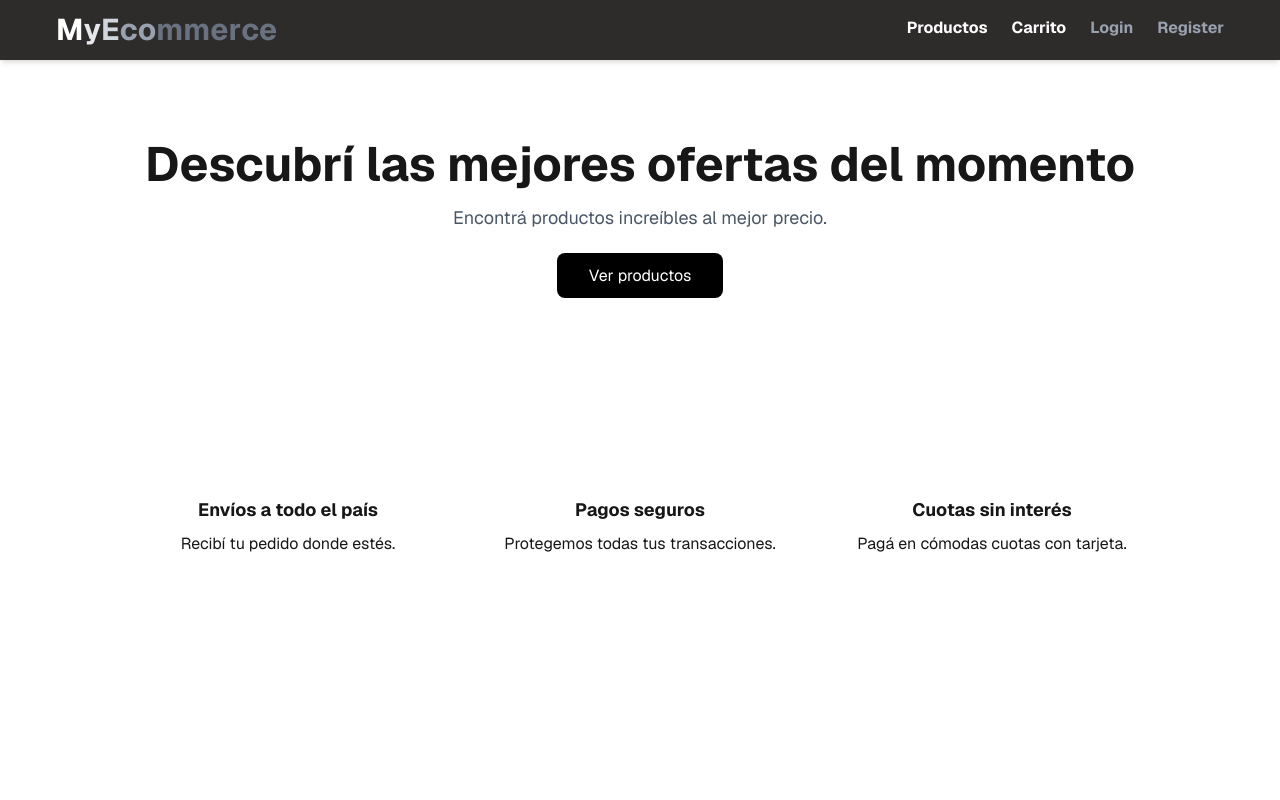
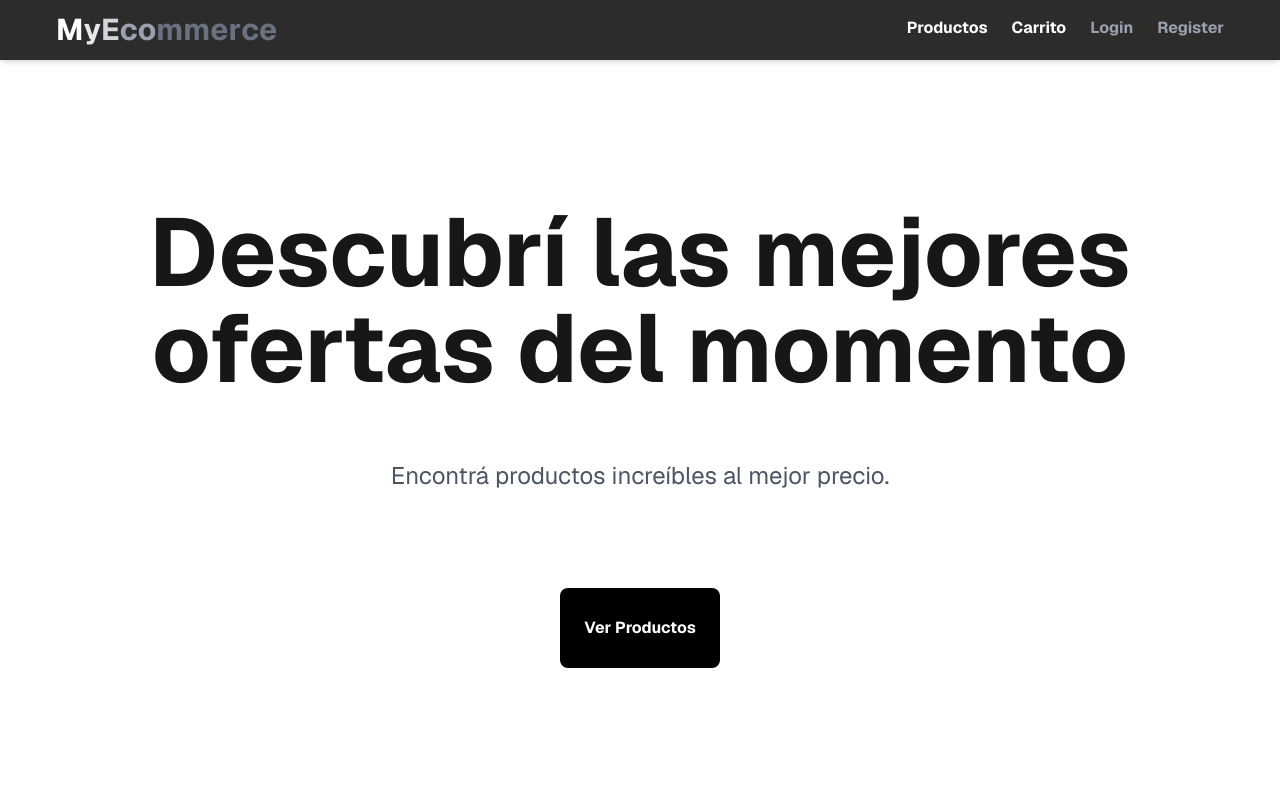
Before and after one commit to AlexisLerch/e-commers, a Next.js app: page / in a window 1280 px wide. Shown: the top 800 px of the page. Built offline with nearby package versions, Linux system fonts and the light colour scheme; no server answers; the database is empty.

Commit message:
feat: animacion y nuevo diseños

```diff
--- a/app/globals.css
+++ b/app/globals.css
@@ -113,3 +113,19 @@ input[type="number"] {
     stroke-dashoffset: 0;
   }
 }
+
+@keyframes border {
+  0% {
+    background-position: left top;
+  }
+  50% {
+    background-position: right bottom;
+  }
+  100% {
+    background-position: left top;
+  }
+}
+
+.animate-border {
+  animation: border 3s linear infinite;
+}
--- a/components/home/BenefitsSection.tsx
+++ b/components/home/BenefitsSection.tsx
@@ -1,22 +1,50 @@
+"use client";
+
+import { motion } from "framer-motion";
+
 export default function BenefitsSection() {
+  const benefits = [
+    {
+      title: "Envíos a todo el país",
+      description: "Recibí tu pedido donde estés.",
+    },
+    {
+      title: "Pagos seguros",
+      description: "Protegemos todas tus transacciones.",
+    },
+    {
+      title: "Cuotas sin interés",
+      description: "Pagá en cómodas cuotas con tarjeta.",
+    },
+  ];
+
   return (
-    <section className="bg-bgMain py-16 px-6">
-      <div className="max-w-5xl mx-auto grid md:grid-cols-3 gap-8 text-center">
-        <div>
-          <h3 className="font-bold text-lg mb-2">Envíos a todo el país</h3>
-          <p className="text-textMain">Recibí tu pedido donde estés.</p>
-        </div>
-
-        <div>
-          <h3 className="font-bold text-lg mb-2">Pagos seguros</h3>
-          <p className="text-textMain">Protegemos todas tus transacciones.</p>
-        </div>
-
-        <div>
-          <h3 className="font-bold text-lg mb-2">Cuotas sin interés</h3>
-          <p className="text-textMain">Pagá en cómodas cuotas con tarjeta.</p>
-        </div>
-      </div>
+    <section className="bg-bgMain py-16 px-6 max-w-6xl items-center mx-auto">
+      <motion.div
+        className="max-w-5xl mx-auto grid md:grid-cols-3 gap-8 text-center"
+        initial="hidden"
+        animate="visible"
+        variants={{
+          hidden: {},
+          visible: { transition: { staggerChildren: 0.2 } },
+        }}
+      >
+        {benefits.map((benefit, i) => (
+          <motion.div
+            key={i}
+            className="p-4"
+            variants={{
+              hidden: { opacity: 0, y: 20 },
+              visible: { opacity: 1, y: 0 },
+            }}
+            whileHover={{ y: -5, scale: 1.03 }} // efecto “lift” al pasar mouse
+            transition={{ duration: 0.5 }}
+          >
+            <h3 className="font-bold text-lg mb-2">{benefit.title}</h3>
+            <p className="text-textMain">{benefit.description}</p>
+          </motion.div>
+        ))}
+      </motion.div>
     </section>
   );
 }
--- /dev/null
+++ b/components/home/CategoriesGridProps.tsx
@@ -0,0 +1,66 @@
+"use client";
+
+import { motion } from "framer-motion";
+import Button from "@/components/ui/Button";
+
+interface Category {
+  id: string;
+  name: string;
+  slug: string;
+}
+
+interface Props {
+  categories: Category[];
+}
+
+export default function CategoriesSectionClient({ categories }: Props) {
+  return (
+    <motion.section
+      initial="hidden"
+      animate="visible"
+      variants={{
+        hidden: {},
+        visible: { transition: { staggerChildren: 0.1 } },
+      }}
+      className="px-4 max-w-1700 mx-auto -mt-10"
+    >
+      {/* Título con animación */}
+      <motion.h2
+        className="text-3xl font-bold mb-6 text-textMain"
+        variants={{
+          hidden: { opacity: 0, y: 20 },
+          visible: { opacity: 1, y: 0 },
+        }}
+      >
+        Categorías
+      </motion.h2>
+
+      {/* Grid de categorías */}
+      <motion.div
+        className="grid grid-cols-2 md:grid-cols-9 gap-4 mb-6"
+        variants={{
+          hidden: {},
+          visible: { transition: { staggerChildren: 0.05 } },
+        }}
+      >
+        {categories.map((category) => (
+          <motion.div
+            key={category.id}
+            variants={{
+              hidden: { opacity: 0, y: 20 },
+              visible: { opacity: 1, y: 0 },
+            }}
+            className="w-29 h-20 " // altura fija para simetría
+          >
+            <Button
+              href={`/category/${category.slug}`}
+              className="w-full h-full flex items-center justify-center"
+            >
+              {category.name}
+            </Button>
+          </motion.div>
+        ))}
+      </motion.div>
+    </motion.section>
+  );
+}
--- a/components/home/CategoriesSection.tsx
+++ b/components/home/CategoriesSection.tsx
@@ -1,30 +1,12 @@
-import Link from "next/link";
 import { prisma } from "@/lib/prisma";
+import CategoriesSectionClient from "./CategoriesGridProps"; // componente cliente
 
 export default async function CategoriesSection() {
   const categories = await prisma.category.findMany({
-    orderBy: {
-      name: "asc",
-    },
+    orderBy: { name: "asc" },
   });
 
   if (!categories.length) return null;
 
-  return (
-    <section className="px-4">
-      <h2 className="text-2xl font-bold mb-6 text-textMain">Categorías</h2>
-
-      <div className="grid grid-cols-2 md:grid-cols-6 gap-4 mb-6">
-        {categories.map((category: (typeof categories)[number]) => (
-          <Link
-            key={category.id}
-            href={`/category/${category.slug}`}
-            className="bg-black p-6 rounded-xl text-center hover:bg-gray-800 transition"
-          >
-            <p className="font-semibold text-white">{category.name}</p>
-          </Link>
-        ))}
-      </div>
-    </section>
-  );
+  return <CategoriesSectionClient categories={categories} />;
 }
--- a/components/home/FeaturedProducts.tsx
+++ b/components/home/FeaturedProducts.tsx
@@ -1,48 +1,18 @@
-import Image from "next/image";
-import Link from "next/link";
 import { prisma } from "@/lib/prisma";
+import FeaturedProductsGrid from "./FeaturedProductsGrid"; // client component
 
 export default async function FeaturedProducts() {
   const products = await prisma.product.findMany({
-    take: 9,
-    orderBy: {
-      createdAt: "desc",
-    },
+    take: 20,
+    orderBy: { createdAt: "desc" },
   });
 
-  if (!products.length) {
-    return null;
-  }
+  if (!products.length) return null;
 
   return (
-    <section className="px-6">
-      <h2 className="text-2xl font-bold mb-6 text-textMain">
-        Productos destacados
-      </h2>
-
-      <div className="grid md:grid-cols-3 gap-8">
-        {products.map((product: (typeof products)[number]) => (
-          <Link
-            key={product.id}
-            href={`/product/${product.slug}`}
-            className="border rounded-xl overflow-hidden hover:shadow-lg transition"
-          >
-            <div className="relative w-full h-60">
-              <Image
-                src={product.image || "/products/default.jpg"}
-                alt={product.name}
-                fill
-                className="object-cover"
-              />
-            </div>
-
-            <div className="p-4">
-              <h3 className="font-semibold text-textMain">{product.name}</h3>
-              <p className="text-white mt-2">${product.price}</p>
-            </div>
-          </Link>
-        ))}
-      </div>
+    <section className="px-2 max-w-10xl items-center mx-auto">
+      {/* Aquí llamás al client component que hace la animación */}
+      <FeaturedProductsGrid products={products} />
     </section>
   );
 }
--- /dev/null
+++ b/components/home/FeaturedProductsGrid.tsx
@@ -0,0 +1,90 @@
+"use client";
+
+import { motion } from "framer-motion";
+import Image from "next/image";
+import Link from "next/link";
+
+interface Product {
+  id: string;
+  name: string;
+  slug: string;
+  price: number;
+  image?: string | null;
+}
+
+interface Props {
+  products: Product[];
+}
+
+export default function FeaturedProductsGrid({ products }: Props) {
+  return (
+    <motion.section
+      initial="hidden"
+      animate="visible"
+      className="px-2 max-w-10xl mx-auto"
+      variants={{
+        hidden: {},
+        visible: { transition: { staggerChildren: 0.08 } },
+      }}
+    >
+      {/* Título fuera del grid */}
+      <motion.h2
+        className="text-3xl font-bold mb-6 text-textMain"
+        variants={{
+          hidden: { opacity: 0, y: 20 },
+          visible: { opacity: 1, y: 0 },
+        }}
+      >
+        Productos Destacados
+      </motion.h2>
+
+      {/* Grid de productos */}
+      <motion.div
+        className="grid md:grid-cols-5 gap-6"
+        variants={{
+          hidden: {},
+          visible: { transition: { staggerChildren: 0.05 } },
+        }}
+      >
+        {products.map((product) => (
+          <motion.div
+            key={product.id}
+            variants={{
+              hidden: { opacity: 0, y: 20 },
+              visible: { opacity: 1, y: 0 },
+            }}
+            transition={{ duration: 0.5 }}
+            className="rounded-xl overflow-hidden border bg-bgCard cursor-pointer"
+            whileHover={{
+              y: -5,
+              scale: 1.03,
+              boxShadow: "0 10px 20px rgba(0,0,0,0.15)",
+            }}
+            whileTap={{ scale: 0.97 }}
+          >
+            <Link
+              href={`/product/${product.slug}`}
+              className="block w-full h-full"
+            >
+              {/* Imagen */}
+              <div className="relative w-full h-60">
+                <Image
+                  src={product.image || "/products/default.jpg"}
+                  alt={product.name}
+                  fill
+                  className="object-cover"
+                />
+              </div>
+
+              {/* Info */}
+              <div className="p-4 flex flex-col items-start">
+                <h3 className="font-semibold text-textMain">{product.name}</h3>
+                <p className="text-white mt-2 font-bold">${product.price}</p>
+              </div>
+            </Link>
+          </motion.div>
+        ))}
+      </motion.div>
+    </motion.section>
+  );
+}
--- a/components/home/HeroSection.tsx
+++ b/components/home/HeroSection.tsx
@@ -1,5 +1,8 @@
-import Link from "next/link";
+"use client";
+
 import { Session } from "next-auth";
+import { motion } from "framer-motion";
+import Button from "../ui/Button";
 
 interface HeroSectionProps {
   session: Session | null;
@@ -7,23 +10,40 @@ interface HeroSectionProps {
 
 export default function HeroSection({ session }: HeroSectionProps) {
   return (
-    <section className="bg-bgMain py-20 px-6 text-center">
-      <h1 className="text-4xl md:text-5xl font-bold text-textMain mb-4">
+    <section className="bg-bgMain py-20 px-6 text-center max-w-8xl mx-auto mt-16">
+      {/* Título animado */}
+      <motion.h1
+        initial={{ opacity: 0, y: 30 }}
+        animate={{ opacity: 1, y: 0 }}
+        transition={{ duration: 0.8 }}
+        className="text-4xl md:text-8xl font-bold text-textMain mb-16"
+      >
         {session
           ? `Bienvenido de nuevo, ${session.user?.name}`
           : "Descubrí las mejores ofertas del momento"}
-      </h1>
+      </motion.h1>
 
-      <p className="text-gray-600 text-lg mb-8">
+      {/* Subtítulo animado */}
+      <motion.p
+        initial={{ opacity: 0, y: 20 }}
+        animate={{ opacity: 1, y: 0 }}
+        transition={{ duration: 0.8, delay: 0.2 }}
+        className="text-gray-600 text-2xl mb-24"
+      >
         Encontrá productos increíbles al mejor precio.
-      </p>
+      </motion.p>
 
-      <Link
-        href="/product"
-        className="bg-black text-white px-8 py-3 rounded-lg hover:bg-gray-800 transition"
+      {/* Botón animado */}
+      <motion.div
+        initial={{ opacity: 0, scale: 0.95 }}
+        animate={{ opacity: 1, scale: 1 }}
+        transition={{ duration: 0.6, delay: 0.4 }}
+        className="w-64 md:w-40 mx-auto" // ancho fijo y centrado
       >
-        Ver productos
-      </Link>
+        <Button href="/product" className="w-full h-20">
+          Ver Productos
+        </Button>
+      </motion.div>
     </section>
   );
 }
--- /dev/null
+++ b/components/ui/Button.tsx
@@ -0,0 +1,91 @@
+"use client";
+
+import { motion } from "framer-motion";
+import Link from "next/link";
+import { useState } from "react";
+
+interface ButtonProps {
+  href?: string;
+  children: React.ReactNode;
+  className?: string;
+  onClick?: () => void;
+}
+
+export default function Button({
+  href,
+  children,
+  className = "",
+  onClick,
+}: ButtonProps) {
+  const [isHovered, setIsHovered] = useState(false);
+
+  const baseStyle =
+    "relative w-full h-full bg-black text-white font-bold rounded-lg text-center cursor-pointer overflow-hidden flex items-center justify-center";
+
+  const motionProps = {
+    whileHover: { y: -3, scale: 1.03 },
+    whileTap: { scale: 0.97 },
+  };
+
+  const borderVariants = {
+    hidden: { pathLength: 0 },
+    visible: { pathLength: 1 },
+  };
+
+  const borderSVG = (
+    <motion.svg
+      className="absolute inset-0 w-full h-full"
+      viewBox="0 0 100 50"
+      preserveAspectRatio="none"
+    >
+      <motion.rect
+        x="1"
+        y="1"
+        width="98"
+        height="48"
+        rx="12"
+        ry="12"
+        fill="transparent"
+        stroke="white"
+        strokeWidth="2"
+        variants={borderVariants}
+        animate={isHovered ? "visible" : "hidden"}
+        transition={{ duration: 0.5, ease: "easeInOut" }}
+      />
+    </motion.svg>
+  );
+
+  const content = (
+    <>
+      {borderSVG}
+      <span className="relative z-10">{children}</span>
+    </>
+  );
+
+  if (href) {
+    return (
+      <motion.div {...motionProps} className={className}>
+        <Link
+          href={href}
+          className={baseStyle}
+          onMouseEnter={() => setIsHovered(true)}
+          onMouseLeave={() => setIsHovered(false)}
+        >
+          {content}
+        </Link>
+      </motion.div>
+    );
+  }
+
+  return (
+    <motion.button
+      {...motionProps}
+      onClick={onClick}
+      className={`${baseStyle} ${className}`}
+      onMouseEnter={() => setIsHovered(true)}
+      onMouseLeave={() => setIsHovered(false)}
+    >
+      {content}
+    </motion.button>
+  );
+}
```
